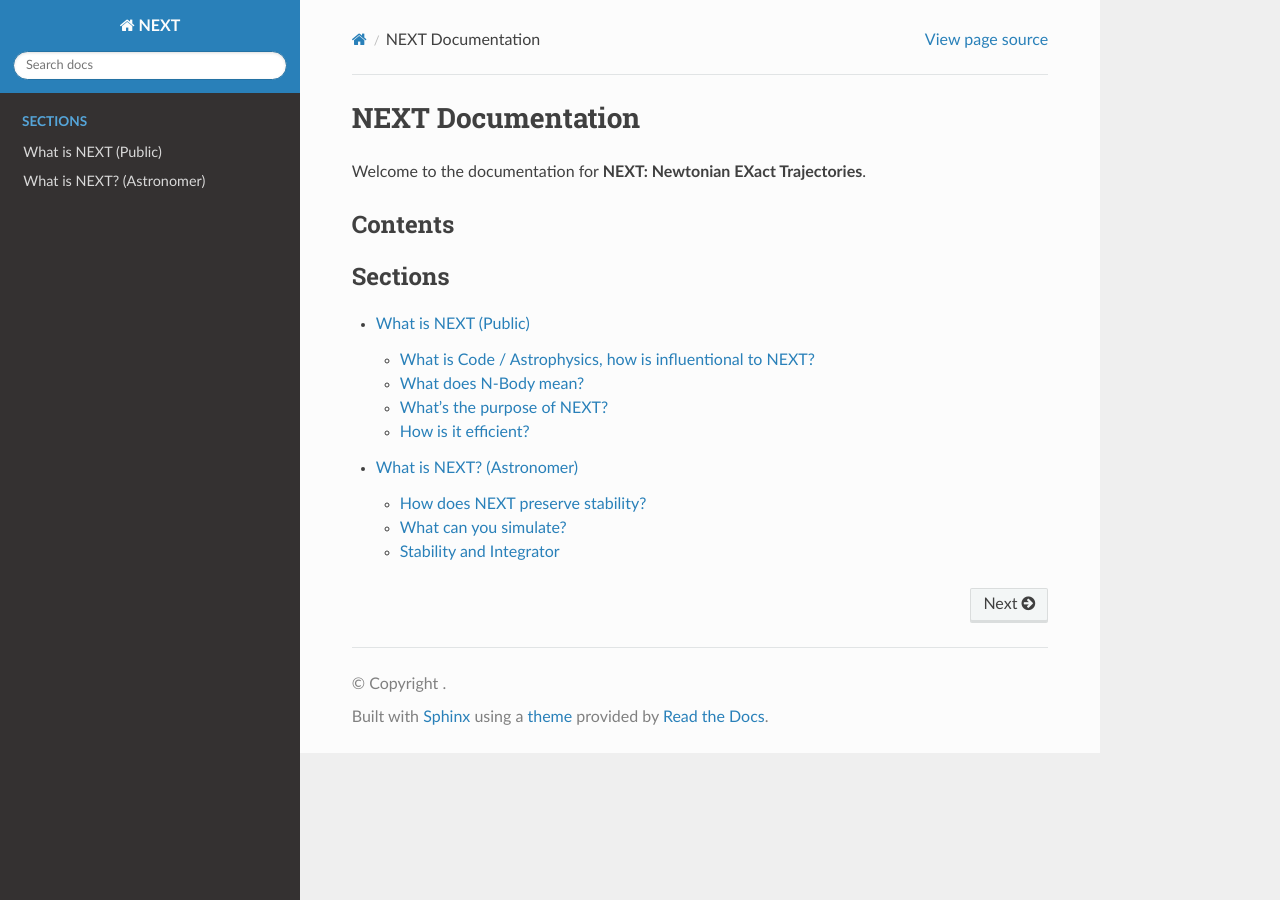
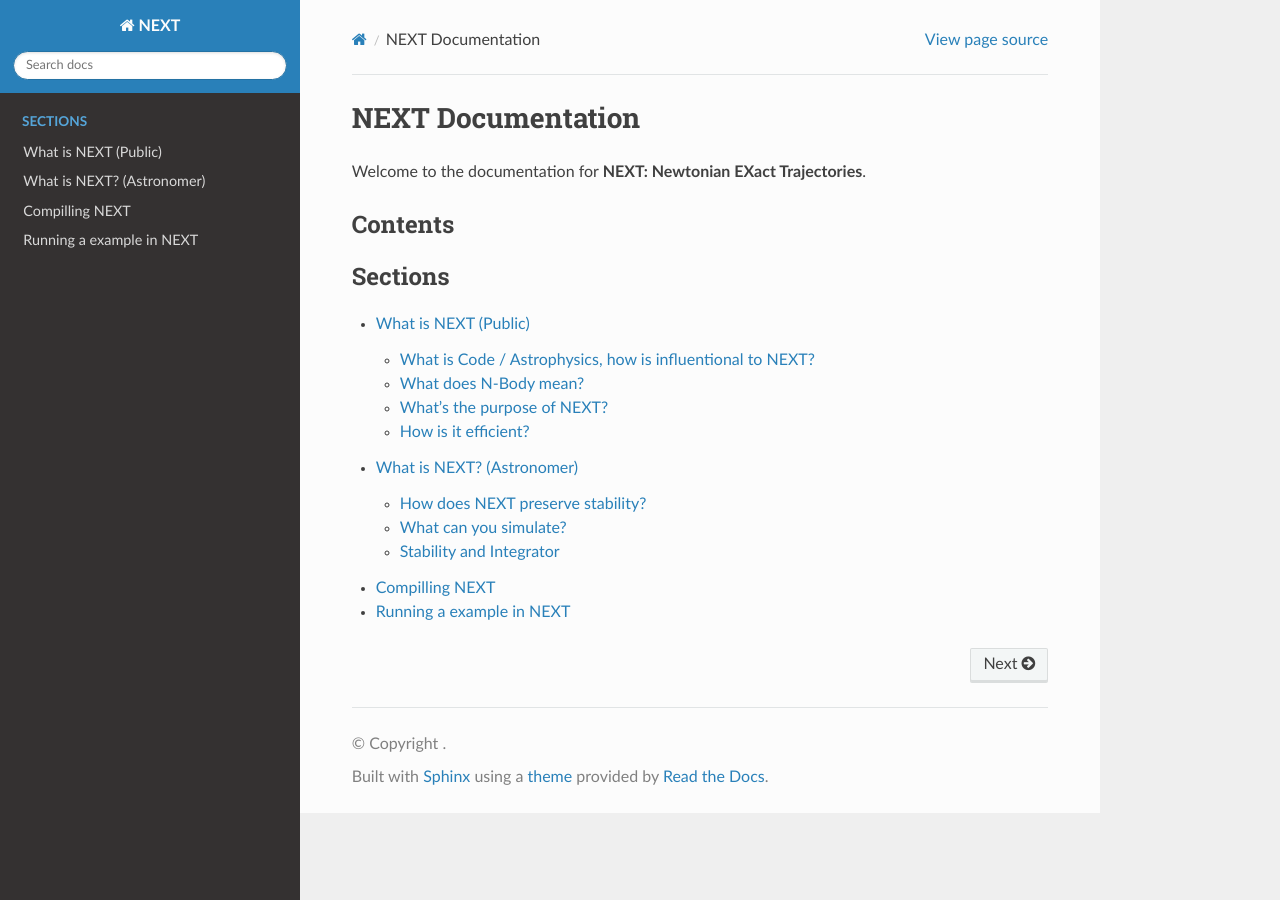
Before and after one commit to TimGoTheCreator/NEXT, a Sphinx documentation site: the page built from docs/index.md, in a window 1280 px wide. Built offline with Sphinx 7.4.7 and the Read the Docs theme 3.1.0, drawn with Linux system fonts in a browser that asks for light colours.

Commit message:
Update index.md

```diff
--- a/docs/index.md
+++ b/docs/index.md
@@ -10,3 +10,5 @@ Welcome to the documentation for **NEXT: Newtonian EXact Trajectories**.
 
 getting_started-public
 getting_started-astronomer
+compiling
+running-example
```
